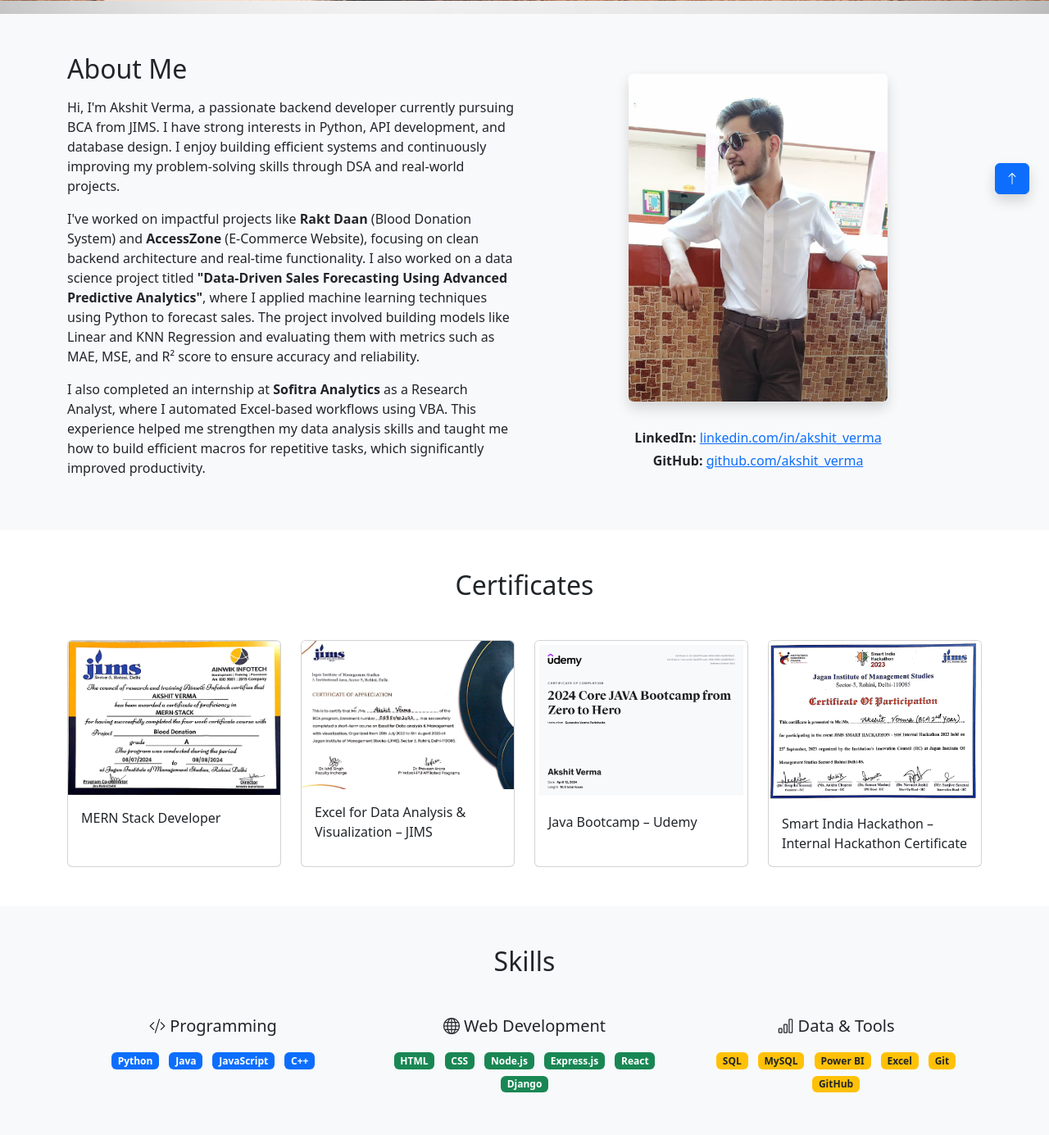
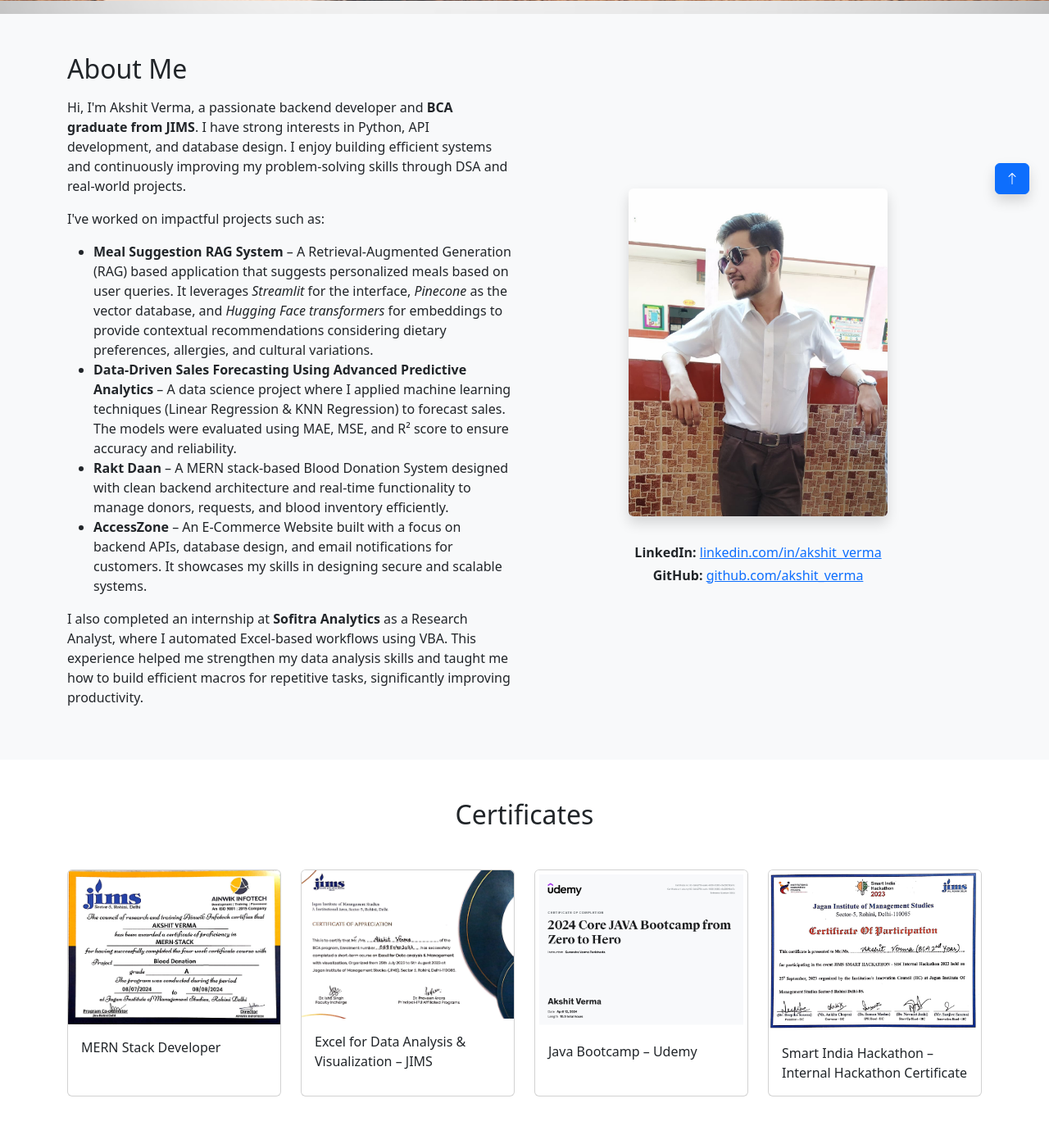
Before and after one commit to akshitverse/Akshit_Portfolio, a Django app: page /about in a window 1280 px wide. Shown: the part 539-1924 px from the top of the page at 82% size. Run offline with Django 5.2, Linux system fonts and the light colour scheme.

Commit message:
Updated About me section and added RAG project

```diff
--- a/templates/about.html
+++ b/templates/about.html
@@ -15,14 +15,29 @@
       <div class="col-md-6 mb-4 mb-md-0">
         <h2 class="mb-3">About Me</h2>
         <p>
-          Hi, I'm Akshit Verma, a passionate backend developer currently pursuing BCA from JIMS. I have strong interests in Python, API development, and database design. I enjoy building efficient systems and continuously improving my problem-solving skills through DSA and real-world projects.
-        </p>
-        <p>
-          I've worked on impactful projects like <strong>Rakt Daan</strong> (Blood Donation System) and <strong>AccessZone</strong> (E-Commerce Website), focusing on clean backend architecture and real-time functionality. I also worked on a data science project titled <strong>"Data-Driven Sales Forecasting Using Advanced Predictive Analytics"</strong>, where I applied machine learning techniques using Python to forecast sales. The project involved building models like Linear and KNN Regression and evaluating them with metrics such as MAE, MSE, and R² score to ensure accuracy and reliability.
-        </p>
-        <p>
-          I also completed an internship at <strong>Sofitra Analytics</strong> as a Research Analyst, where I automated Excel-based workflows using VBA. This experience helped me strengthen my data analysis skills and taught me how to build efficient macros for repetitive tasks, which significantly improved productivity.
-        </p>
+  Hi, I'm Akshit Verma, a passionate backend developer and <strong>BCA graduate from JIMS</strong>. I have strong interests in Python, API development, and database design. I enjoy building efficient systems and continuously improving my problem-solving skills through DSA and real-world projects.
+</p>
+<p>
+  I've worked on impactful projects such as:
+  <ul>
+    <li>
+      <strong>Meal Suggestion RAG System</strong> – A Retrieval-Augmented Generation (RAG) based application that suggests personalized meals based on user queries. It leverages <em>Streamlit</em> for the interface, <em>Pinecone</em> as the vector database, and <em>Hugging Face transformers</em> for embeddings to provide contextual recommendations considering dietary preferences, allergies, and cultural variations.
+    </li>
+    <li>
+      <strong>Data-Driven Sales Forecasting Using Advanced Predictive Analytics</strong> – A data science project where I applied machine learning techniques (Linear Regression & KNN Regression) to forecast sales. The models were evaluated using MAE, MSE, and R² score to ensure accuracy and reliability.
+    </li>
+    <li>
+      <strong>Rakt Daan</strong> – A MERN stack-based Blood Donation System designed with clean backend architecture and real-time functionality to manage donors, requests, and blood inventory efficiently.
+    </li>
+    <li>
+      <strong>AccessZone</strong> – An E-Commerce Website built with a focus on backend APIs, database design, and email notifications for customers. It showcases my skills in designing secure and scalable systems.
+    </li>
+  </ul>
+</p>
+<p>
+  I also completed an internship at <strong>Sofitra Analytics</strong> as a Research Analyst, where I automated Excel-based workflows using VBA. This experience helped me strengthen my data analysis skills and taught me how to build efficient macros for repetitive tasks, significantly improving productivity.
+</p>
+
       </div>
 
       <!-- Right Column: Profile Photo + Contact Links -->
--- a/templates/base.html
+++ b/templates/base.html
@@ -6,7 +6,7 @@
     <meta name="viewport" content="width=device-width, initial-scale=1">
     <title>{% block title %}{% endblock title %} Django with Akshit</title>
 
-     <!-- ✅ Favicon -->
+     <!-- Favicon -->
     <link rel="icon" type="image/png" href="{% static 'img/BrowserLogo.png' %}">
 
     <!-- Bootstrap CSS -->
```
Also changed, not shown: templates/projects.html (+20 -0 lines), static/img/Meal Suggestion Rag.png (added), static/img/extractedImage.jpg (added).
